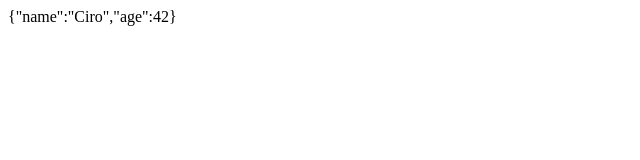
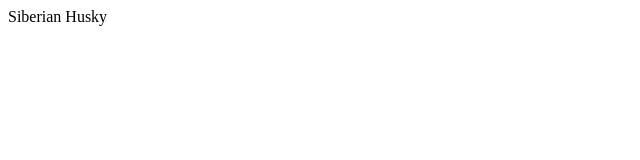
Before and after one commit to Ciro-TI-System/Javascript-Before-React, a website built with Vite: page index.html in a window 1280 px wide. Shown: the full height of the page, 0-640 px from the left. Built offline with nearby package versions, Linux system fonts and the light colour scheme.

Commit message:
Optional Chaining

```diff
--- a/index.html
+++ b/index.html
@@ -9,16 +9,17 @@
 </head>
 
 <body>
-    <div id="app"></div>
- <!--
+  <div id="app"></div>
+  <!--
       <script type="module" src="/main.js"></script>
       <script type="module" src="./matters/NullishCoalescingOperator.js"></script>
       <script type="module" src="./matters/Object.js"></script>
       <script type="module" src="./matters/Destructuring.js"></script>
       <script type="module" src="./matters/RestOperatorObject.js"></script>
       <script type="module" src="./matters/RestOperatorArray.js"></script>
+      <script type="module" src="./matters/ShortSyntax.js"></script>
   -->
-    <script type="module" src="./matters/ShortSyntax.js"></script>
+  <script type="module" src="./matters/OptionalChaining.js"></script>
 </body>
 
 </html>
--- /dev/null
+++ b/matters/OptionalChaining.js
@@ -0,0 +1,45 @@
+
+
+const dog = {
+  name: 'Ted',
+  age: 2,
+  features: {
+    breed: 'Siberian Husky',
+    levelOfCare: 'medium',
+    //  personality: {
+    //friendly,
+    // hardworking,
+    //outgoing,
+    //},
+    trainedDog() {
+      return 'OK';
+    },
+  },
+};
+
+/*document.body.innerText = JSON.stringify(
+  dog.features ?
+  dog.features.breed :
+  'The breed of the dog was not informed!'
+  )*/
+
+//-----------------------------------------------------------------------------------------
+//Optional Chaining
+
+/*document.body.innerText = JSON.stringify(
+  dog.
+    features?.
+    personality?.
+    friendly ??
+  'Não informado!'
+)*/
+
+//--------------------------------------------------------------------------------------------
+
+/*document.body.innerText = JSON.stringify(dog?.features.trainedDog?.())*/
+
+//--------------------------------------------------------------------------------------------
+
+//Using a variable to fetch properties
+const key = 'breed';
+document.body.innerText = dog.features[key]
```
